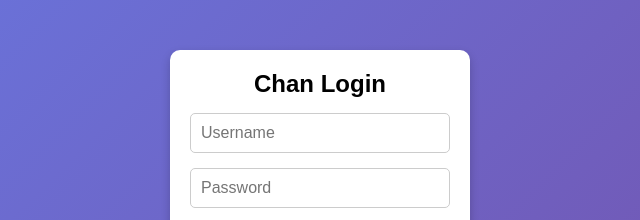
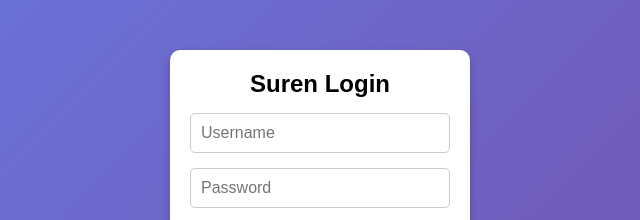
Before and after one commit to SKI-DC/Demo0.1-Hosting-Repo, a plain HTML site: page index.html in a window 1280 px wide. Shown: the part 230-450 px from the top of the page, 320-960 px from the left. Drawn offline with Linux system fonts and the light colour scheme.

Commit message:
Update index.html

```diff
--- a/index.html
+++ b/index.html
@@ -65,7 +65,7 @@
 </head>
 <body>
     <div class="login-container">
-        <h2>Chan Login</h2>
+        <h2>Suren Login</h2>
         <form id="loginForm">
             <div class="input-group">
                 <input type="text" id="username" placeholder="Username" required>
```
